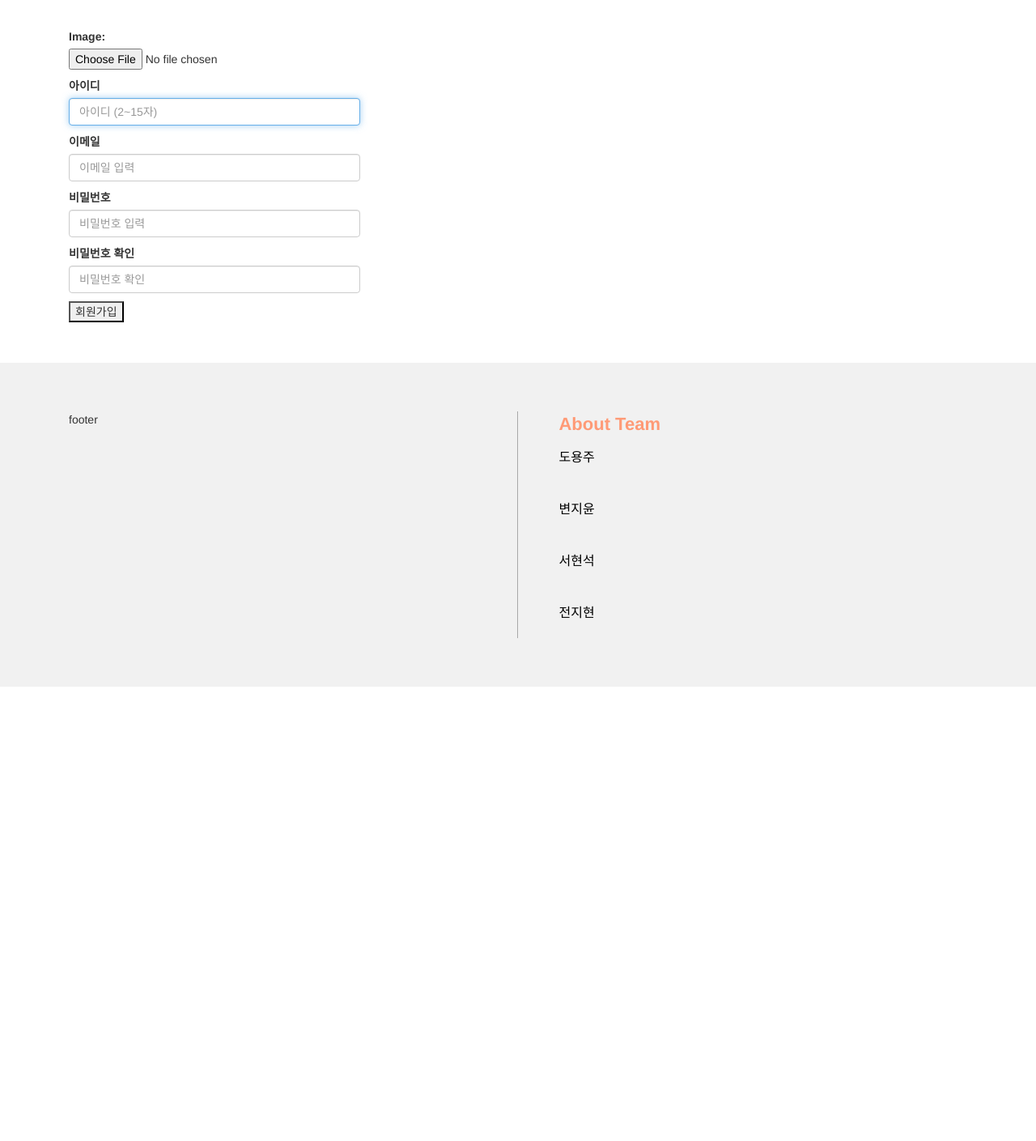
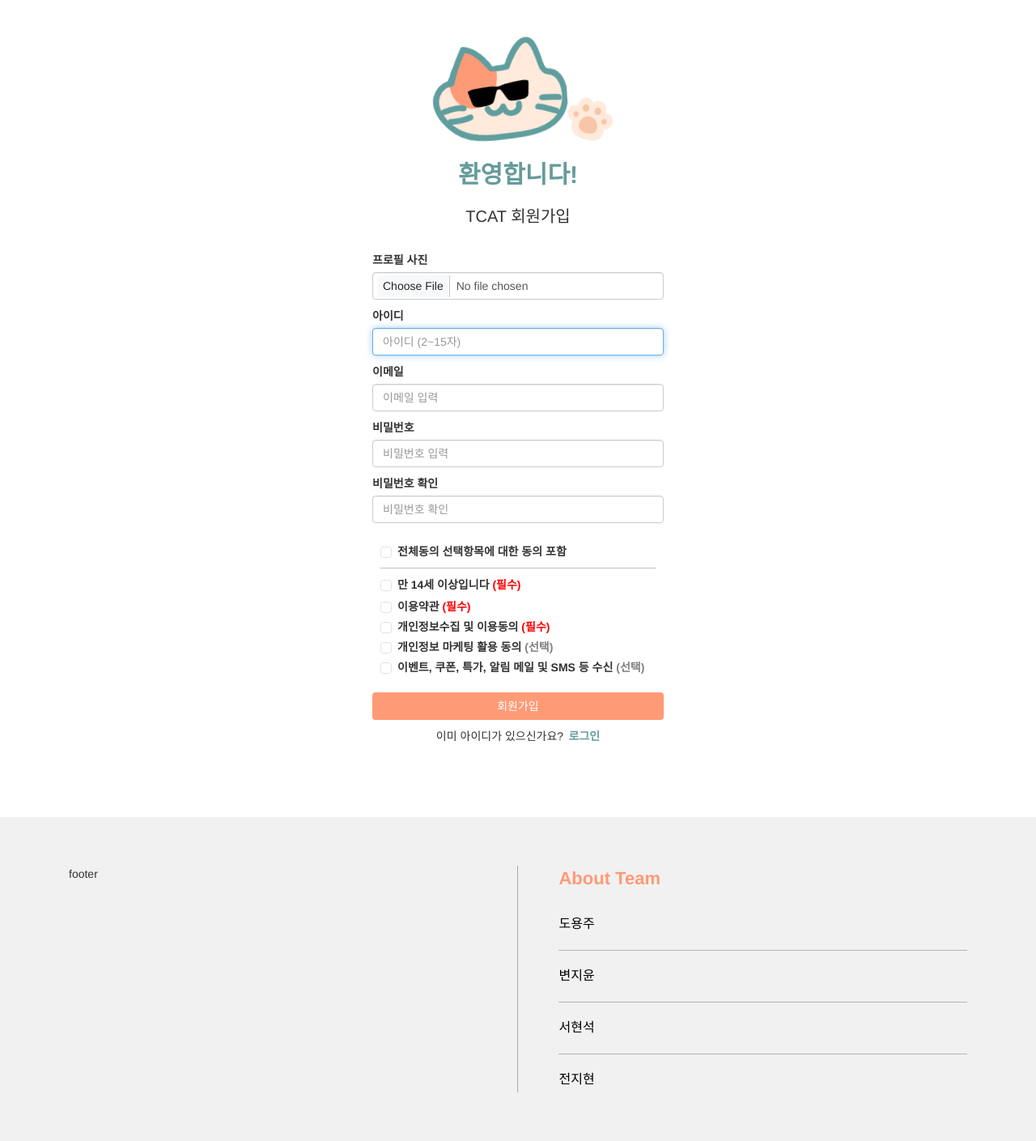
Before and after one commit to HyeonSeuk/TCAT, a Django app: page /accounts/signup/ in a window 1280 px wide. Shown: the part 85-1494 px from the top of the page at 81% size. Before the commit the page ends 933 px from the top, so only its background shows below. Run offline with Django 3.2, Linux system fonts and the light colour scheme; some libraries are stand-ins or nearby versions.

Commit message:
[시작]회원가입 및 로그인 페이지

```diff
--- a/accounts/forms.py
+++ b/accounts/forms.py
@@ -1,9 +1,13 @@
 from django import forms
 from django.contrib.auth import get_user_model
-from django.contrib.auth.forms import UserCreationForm
+from django.contrib.auth.forms import UserCreationForm, AuthenticationForm
 
 
 class CustomUserCreationForm(UserCreationForm):
+    image = forms.ImageField(label='프로필 사진', label_suffix='',
+        widget=forms.ClearableFileInput (
+        attrs={'class': 'form-control mb-2', 'style': 'width: 360px;',}))
+
     username = forms.CharField(label='아이디', label_suffix='', widget=forms.TextInput(
         attrs={'class': 'form-control', 'style': 'width: 360px;','placeholder': '아이디 (2~15자)','id':'user_id',}))
 
@@ -25,3 +29,26 @@ class CustomUserCreationForm(UserCreationForm):
             'password1',
             'password2',
         )
+
+
+class CustomAuthenticationForm(AuthenticationForm):
+    username = forms.CharField(
+        label='', label_suffix='',
+        widget=forms.TextInput(
+            attrs={
+                'autofocus': True,
+                'class': 'form-control',
+                'style': 'width: 360px; height: 40px;',
+                'placeholder': '아이디',
+                }))
+
+    password = forms.CharField(
+        label='', label_suffix='',
+        strip=False,
+        widget=forms.PasswordInput(
+            attrs={
+                'autocomplete': 'current-password',
+                'class': 'form-control',
+                'style': 'width: 360px; height: 40px;',
+                'placeholder': '비밀번호',
+                }))
--- a/accounts/templates/accounts/signup.html
+++ b/accounts/templates/accounts/signup.html
@@ -1,12 +1,97 @@
 {% extends 'base.html' %}
+{% load static %}
 
 {% block content %}
-<div>
+<div class='d-flex flex-column align-items-center mb-3'>
+
+  <img src="{% static 'image/suncat.png' %}" alt="">
+  <p class='mt-3 mb-4' style='font-size: 30px; color: var(--fourth-color);'><b>환영합니다!</b></p>
+  <p class='mb-5' style='font-size: 20px;'>TCAT 회원가입</p>
+
   <form method="post" enctype="multipart/form-data">
     {% csrf_token %}
     {{ form.as_p }}
 
-    <button type="submit">회원가입</button>
+    {% comment %} 약관동의 체크박스 {% endcomment %}
+    <div class='signup-checkbox p-3 pt-4'>
+      <div class="form-check signup-checkbox-a">
+          <input class="form-check-input" type="checkbox" value="" id="flexCheckDefault-1">
+          <label class="form-check-label" for="flexCheckDefault-1">
+            <span class='signip-checkbox-detail'>전체동의 <span class='signup-checkbox-all'>선택항목에 대한 동의 포함</span></span>
+          </label>
+      </div>
+
+      <hr style='border-top: 1px solid black; margin-top: 5px; margin-bottom: 10px;'>
+
+      <div class="form-check signup-checkbox-a">
+        <input class="form-check-input" type="checkbox" value="" id="flexCheckChecked-2" required>
+        <label class="form-check-label" for="flexCheckChecked-2">
+          <span class='signip-checkbox-detail'>만 14세 이상입니다 <span class='signip-checkbox-essential' style='color: red;'>(필수)</span></span>
+        </label>
+      </div>
+      <div class="form-check signup-checkbox-a">
+        <input class="form-check-input" type="checkbox" value="" id="flexCheckChecked-3" required>
+        <label class="form-check-label d-flex justify-content-between" for="flexCheckChecked-3">
+            <div>
+              <span class='signip-checkbox-detail'>이용약관 <span class='signip-checkbox-essential' style='color: red;'>(필수)</span></span>
+            </div>
+            <div>
+              <a style='color:black;' href="#"><i class="bi bi-chevron-right"></i></a>
+            </div>
+        </label>
+      </div>
+      <div class="form-check signup-checkbox-a">
+        <input class="form-check-input" type="checkbox" value="" id="flexCheckChecked-4" required>
+        <label class="form-check-label d-flex justify-content-between" for="flexCheckChecked-4">
+          <div>
+            <span class='signip-checkbox-detail'>개인정보수집 및 이용동의 <span class='signip-checkbox-essential' style='color: red;'>(필수)</span></span>
+          </div>
+          <div>
+            <a style='color:black;' href="#"><i class="bi bi-chevron-right"></i></a>
+          </div>
+        </label>
+      </div>
+      <div class="form-check signup-checkbox-a">
+        <input class="form-check-input" type="checkbox" value="" id="flexCheckChecked-5" >
+        <label class="form-check-label d-flex justify-content-between" for="flexCheckChecked-5">
+          <div>
+            <span class='signip-checkbox-detail'>개인정보 마케팅 활용 동의 <span class='signip-checkbox-select' style='color: gray;'>(선택)</span></span>
+          </div>
+          <div>
+            <a style='color:black;' href="#"><i class="bi bi-chevron-right"></i></a>
+          </div>
+        </label>
+      </div>
+      <div class="form-check signup-checkbox-a">
+        <input class="form-check-input" type="checkbox" value="" id="flexCheckChecked-6" >
+        <label class="form-check-label" for="flexCheckChecked-6">
+          <span class='signip-checkbox-detail'>이벤트, 쿠폰, 특가, 알림 메일 및 SMS 등 수신 <span class='signip-checkbox-select' style='color: gray;'>(선택)</span>
+        </label>
+      </div>
+    </div>
+
+    {% comment %} <button type="submit" class='btn mt-3' style='border: none; background-color: var(--main-color); color: white'>회원가입</button> {% endcomment %}
+
+    <div class='d-flex flex-column'>
+      <button class='btn mt-2' type="submit" style='background-color: var(--main-color); color:white;'>회원가입
+
+      </button>
+      <p class='text-center mt-3 mb-5'>이미 아이디가 있으신가요? <a  href="{% url 'accounts:login' %}" style='color: var(--fourth-color);'><b class='ms-1'>로그인</b></a></p>
+    </div>
   </form>
+
+
+  <script>
+    {% comment %} 전체동의를 누르면 나머지 체크박스 활성화 {% endcomment %}
+    const checkAll = document.getElementById('flexCheckDefault-1')
+    const checkboxes = document.querySelectorAll('.form-check-input:not(#flexCheckDefault-1)')
+
+    checkAll.addEventListener('change', function() {
+      checkboxes.forEach(function(checkbox) {
+        checkbox.checked = checkAll.checked
+      })
+    })
+  </script>
+
 </div>
 {% endblock content %}
--- a/accounts/views.py
+++ b/accounts/views.py
@@ -1,8 +1,9 @@
 from django.shortcuts import render, redirect
+from django.contrib.auth import authenticate
 from django.contrib.auth import login as auth_login
 from django.contrib.auth import logout as auth_logout
 from django.contrib.auth.forms import AuthenticationForm
-from .forms import CustomUserCreationForm
+from .forms import CustomUserCreationForm, CustomAuthenticationForm
 from django.contrib.auth.decorators import login_required
 from django.contrib.auth import get_user_model
 from django.http import JsonResponse
@@ -12,12 +13,19 @@ def login(request):
         return redirect('tcat:index')
 
     if request.method == 'POST':
-        form = AuthenticationForm(request, request.POST)
+        form = CustomAuthenticationForm(request, request.POST)
         if form.is_valid():
-            auth_login(request, form.get_user())
-            return redirect('tcat:index')
+            username = form.cleaned_data.get('username')
+            password = form.cleaned_data.get('password')
+            user = authenticate(request, username=username, password=password)
+            # auth_login(request, form.get_user())
+            if user is not None:
+                auth_login(request, form.get_user())
+                return redirect('tcat:index')
+            else:
+                form.add_error(None, '아이디 또는 비밀번호가 올바르지 않습니다.')
     else:
-        form = AuthenticationForm()
+        form = CustomAuthenticationForm()
 
     context = {
         'form': form,
--- a/templates/base.html
+++ b/templates/base.html
@@ -31,7 +31,7 @@
   <body>
     <!-- 네브바 로고 및 로그인 버튼 -->
     <nav class='nav__div d-flex justify-content-between align-items-center p-3 mb-4'>
-      <a href="#" class='m-0'>
+      <a href="{% url 'tcat:index' %}" class='m-0'>
         <img src="{% static 'image/logo2.png' %}" style='height: 80px;' alt="...">
       </a>
 
@@ -76,13 +76,13 @@
         <div style='width: 50%;'>footer</div>
         <div class='footer__div--line'></div>
         <div class='d-flex flex-column footer__div--link' style='width: 50%;'>
-          <p class='mb-4' style='color: var(--main-color); font-weight: bold; font-size: 22px;'>About Team</p>
+          <p class='mb-5' style='color: var(--main-color); font-weight: bold; font-size: 22px;'>About Team</p>
           <a href="https://github.com/YongJuDo">도용주</a>
-          <hr>
+          <hr style='border-top: 1px solid black;'>
           <a href="https://github.com/j1-y00n">변지윤</a>
-          <hr>
+          <hr style='border-top: 1px solid black;'>
           <a href="https://github.com/HyeonSeuk">서현석</a>
-          <hr>
+          <hr style='border-top: 1px solid black;'>
           <a href="https://github.com/ldwlgus12">전지현</a>
         </div>
       </div>
```
Also changed, not shown: accounts/templates/accounts/login.html (+28 -5 lines), static/css/navbar.css (line endings or trailing spaces), static/image/kakao.png (added), static/image/paw.png (added), static/image/suncat.png (added), tcat/migrations/0002_auto_20230530_1750.py (added).
